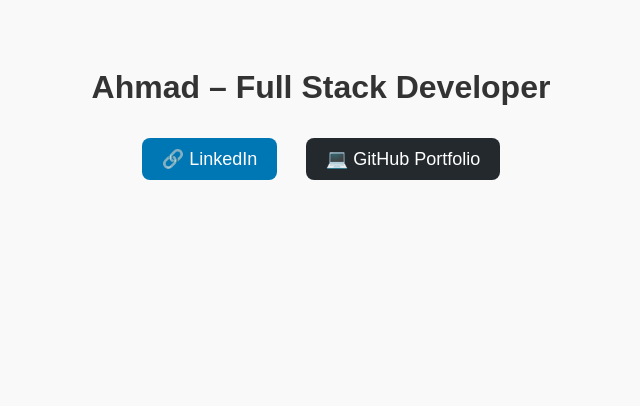
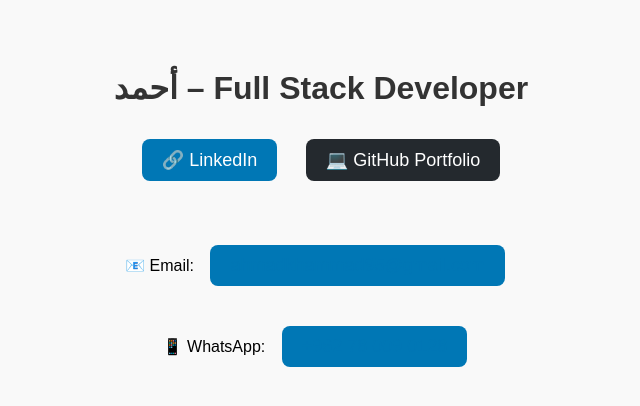
Before and after one commit to ahmadh9/profile, a plain HTML site: page index.html in a window 1280 px wide. Shown: the whole page, without its empty margins (319-959 px from the left). Drawn offline with Linux system fonts and the light colour scheme.

Commit message:
Update index.html

```diff
--- a/index.html
+++ b/index.html
@@ -2,7 +2,7 @@
 <html lang="ar">
 <head>
   <meta charset="UTF-8">
-  <title>Ahmad | links</title>
+  <title>أحمد | روابط سريعة</title>
   <style>
     body { font-family: sans-serif; text-align: center; padding: 40px; background-color: #f9f9f9; }
     h1 { margin-bottom: 20px; color: #333; }
@@ -19,11 +19,20 @@
     a.github {
       background-color: #24292e;
     }
+    p a {
+      color: #0077b5;
+      text-decoration: none;
+    }
   </style>
 </head>
 <body>
-  <h1>Ahmad – Full Stack Developer</h1>
+  <h1>أحمد – Full Stack Developer</h1>
   <a href="https://www.linkedin.com/in/ahmadh9" target="_blank">🔗 LinkedIn</a>
   <a class="github" href="https://github.com/ahmadh9/web-portfolio" target="_blank">💻 GitHub Portfolio</a>
+
+  <div style="margin-top: 40px;">
+    <p>📧 Email: <a href="mailto:ahmadkhammad95@gmail.com">ahmadkhammad95@gmail.com</a></p>
+    <p>📱 WhatsApp: <a href="https://wa.me/962780090128" target="_blank">+962 78 009 0128</a></p>
+  </div>
 </body>
 </html>
```
